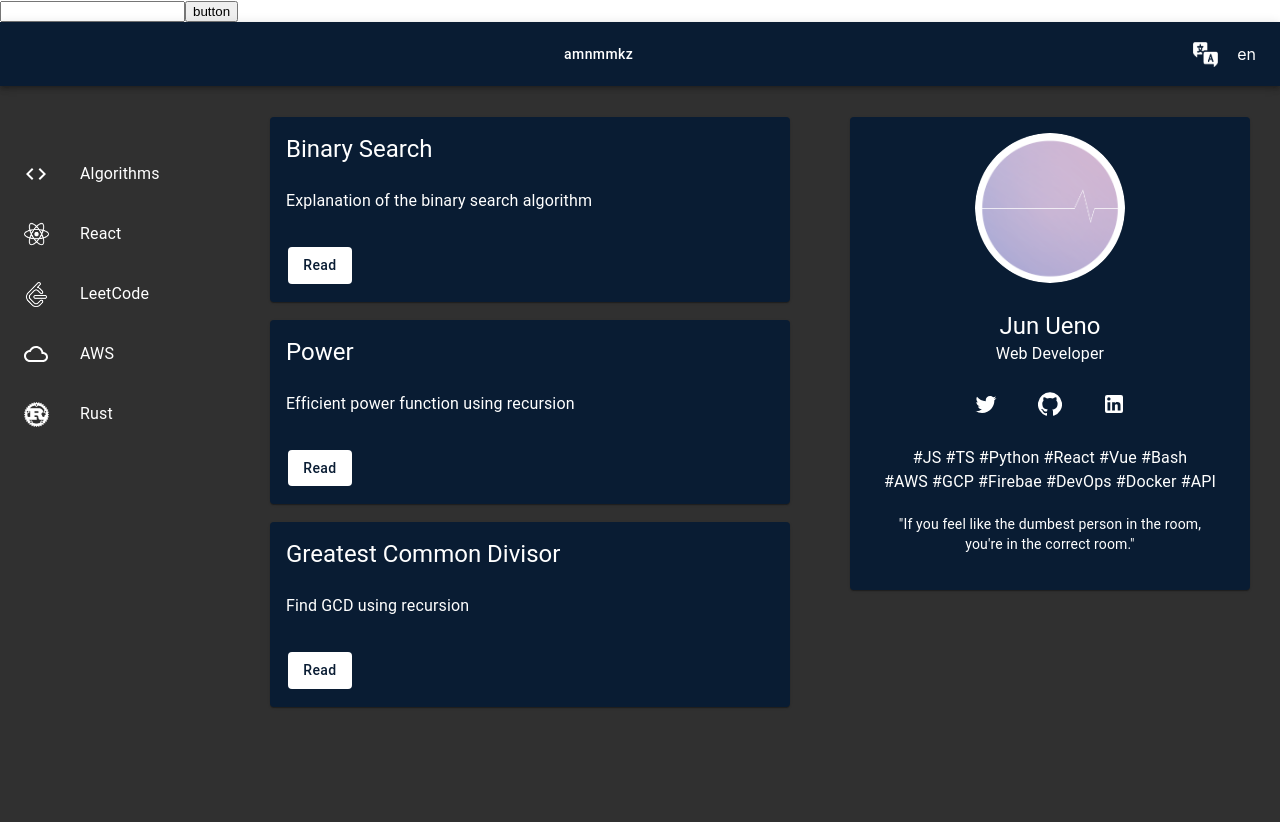
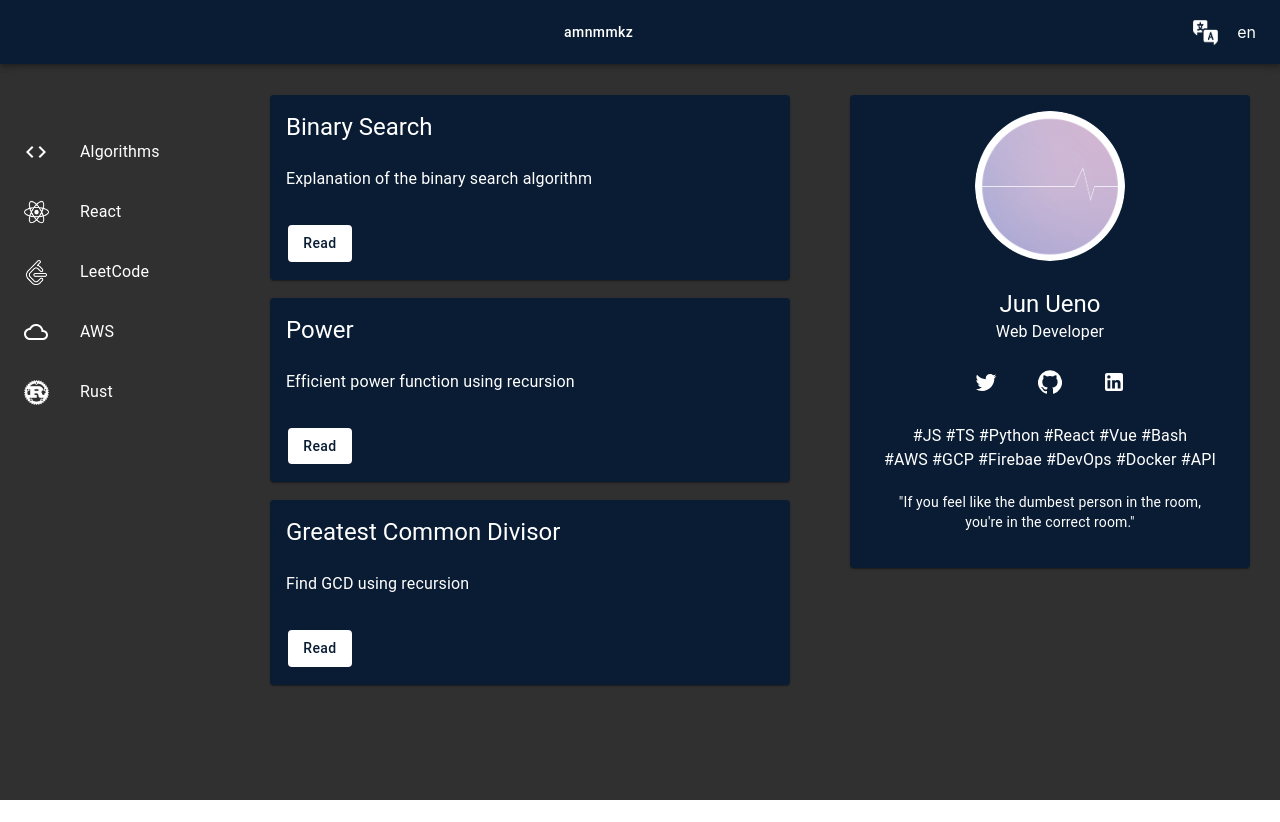
Before and after one commit to jun-uen0/react-techs, a React (Create React App) app: page / in a window 1280 px wide. After the commit the page ends 800 px from the top, so only its background shows below. Built offline with nearby package versions, Linux system fonts and the light colour scheme; the HTML template or start-up script is replaced by a standard one.

Commit message:
rm: unused impl

```diff
--- a/src/App.tsx
+++ b/src/App.tsx
@@ -19,18 +19,6 @@ const formatCardNumber = (value: string) => {
 const App: React.FC = () => {
   return (
     <>
-    <input
-      type="number"
-      onChange={(e) => {
-        console.log(e.target.value)
-      }}
-    >
-    </input>
-    <button>
-      button
-    </button>
-
-
       <Router>
         <Routes>
           <Route path='/' element={< Layout />}></Route>
```
